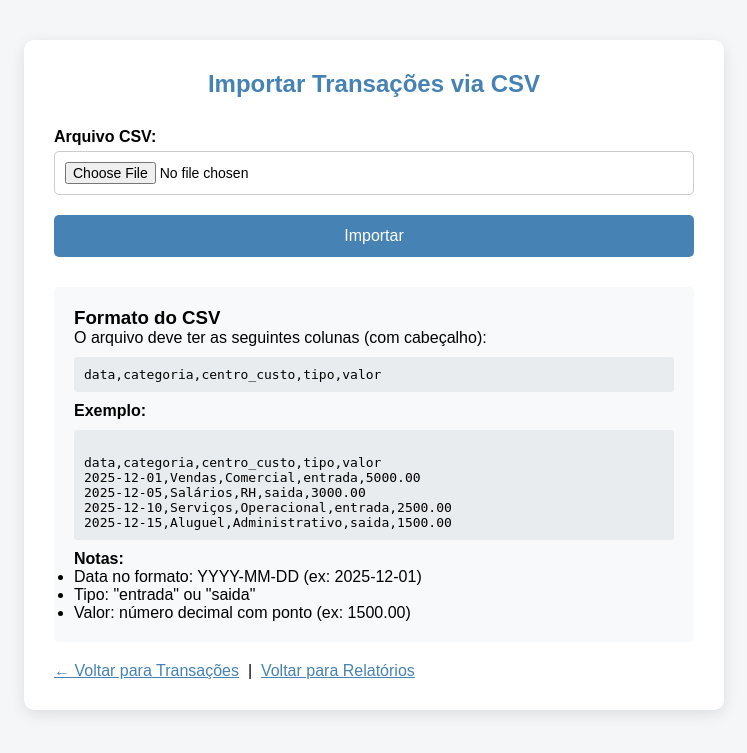
After one commit to EricS227/NFXI-Report-Manager, a Flask app: template templates/importar.html in a window 1280 px wide. The commit adds this page. Shown: the top 753 px of the page, without its empty margins (266-1013 px from the left). Run offline with Flask 3, Linux system fonts and the light colour scheme; the template is opened without the code that fills it, so the values that code supplies are empty; parts of the project's set-up code (start-up, migrations or seed data) failed here and were passed over.

Commit message:
Add files via upload

```diff
--- /dev/null
+++ b/templates/importar.html
@@ -0,0 +1,57 @@
+<!DOCTYPE html>
+<html lang="pt-BR">
+<head>
+    <meta charset="UTF-8">
+    <meta name="viewport" content="width=device-width, initial-scale=1.0">
+    <title>Importar Transações</title>
+    <link rel="stylesheet" href="{{ url_for('static', filename='style.css') }}">
+</head>
+<body>
+    <div class="container">
+        <h2>Importar Transações via CSV</h2>
+
+        <form method="POST" action="/importar" enctype="multipart/form-data">
+            <label>Arquivo CSV:</label>
+            <input type="file" name="arquivo" accept=".csv" required>
+
+            <button type="submit">Importar</button>
+        </form>
+
+        {% with messages = get_flashed_messages(with_categories=True) %}
+            {% for cat, msg in messages %}
+                <div class="flash {{ cat }}">{{ msg }}</div>
+            {% endfor %}
+        {% endwith %}
+
+        <div style="margin-top: 30px; padding: 20px; background-color: #f8f9fa; border-radius: 5px;">
+            <h3>Formato do CSV</h3>
+            <p>O arquivo deve ter as seguintes colunas (com cabeçalho):</p>
+            <code style="display: block; background: #e9ecef; padding: 10px; margin: 10px 0; border-radius: 3px;">
+data,categoria,centro_custo,tipo,valor
+            </code>
+
+            <p><strong>Exemplo:</strong></p>
+            <code style="display: block; background: #e9ecef; padding: 10px; margin: 10px 0; border-radius: 3px; white-space: pre-line;">
+data,categoria,centro_custo,tipo,valor
+2025-12-01,Vendas,Comercial,entrada,5000.00
+2025-12-05,Salários,RH,saida,3000.00
+2025-12-10,Serviços,Operacional,entrada,2500.00
+2025-12-15,Aluguel,Administrativo,saida,1500.00
+            </code>
+
+            <p><strong>Notas:</strong></p>
+            <ul>
+                <li>Data no formato: YYYY-MM-DD (ex: 2025-12-01)</li>
+                <li>Tipo: "entrada" ou "saida"</li>
+                <li>Valor: número decimal com ponto (ex: 1500.00)</li>
+            </ul>
+        </div>
+
+        <div style="margin-top: 20px;">
+            <a href="/transacoes" style="color: #4682B4;">← Voltar para Transações</a>
+            &nbsp;|&nbsp;
+            <a href="/" style="color: #4682B4;">Voltar para Relatórios</a>
+        </div>
+    </div>
+</body>
+</html>
--- a/templates/transacoes.html
+++ b/templates/transacoes.html
@@ -65,6 +65,8 @@
         {% endif %}
 
         <div style="margin-top: 20px;">
+            <a href="/importar" style="color: #4682B4;">Importar CSV</a>
+            &nbsp;|&nbsp;
             <a href="/" style="color: #4682B4;">← Voltar para Relatórios</a>
         </div>
     </div>
```
Also changed, not shown: templates/index.html (+19 -5 lines).
